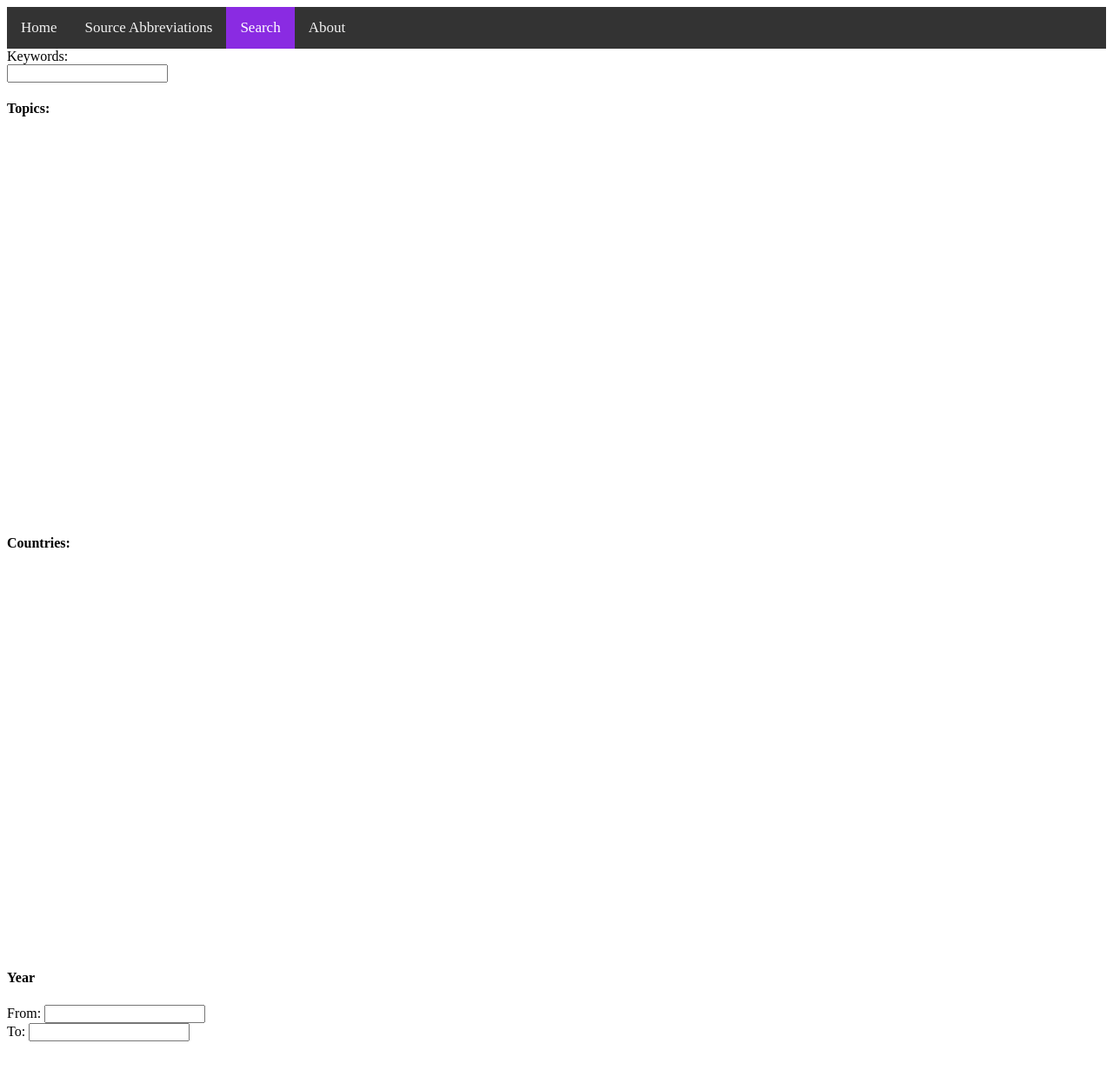
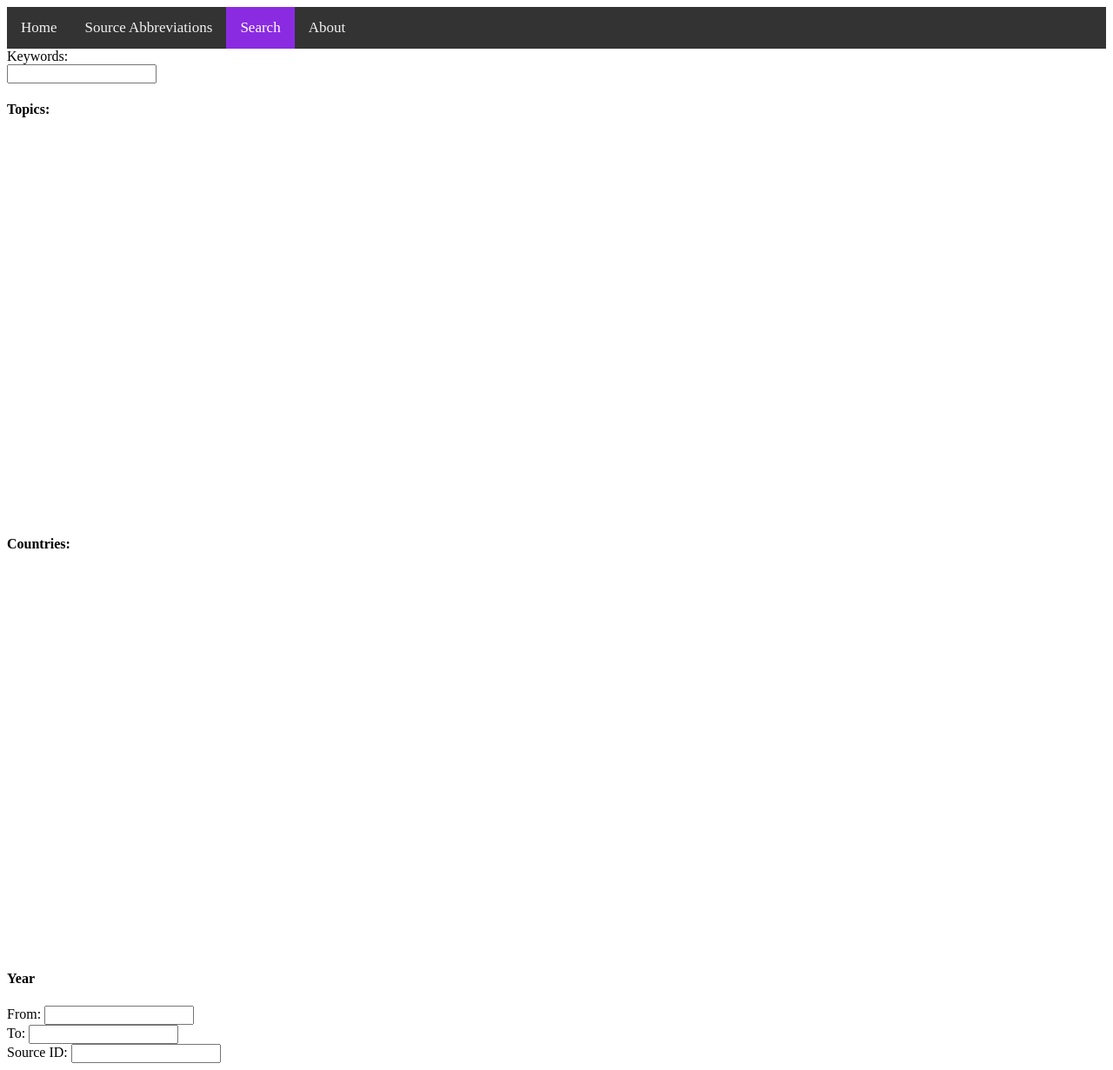
Before and after one commit to hi101000/Source-Closet, a Flask app: page /search in a window 1280 px wide. Shown: the whole page at 87% size. Before the commit the page ends 1198 px from the top, so only its background shows below. Run offline with Flask 3, Linux system fonts and the light colour scheme.

Commit message:
Added another source and cleaned up look of search page a bit

```diff
--- a/static/styles/styles.css
+++ b/static/styles/styles.css
@@ -15,6 +15,7 @@
     bottom: 0;
     left: 0;
     right: 0;
+    background-color: aqua;
 }
 .src_link{
     text-decoration: none;
--- a/templates/index.html
+++ b/templates/index.html
@@ -26,6 +26,8 @@
 <br>
 {% endfor %}
 <footer>
+    <br>
+    <br>
     Copyright IARF, Pikleman 2025
 </footer>
 </body>
--- a/templates/search.html
+++ b/templates/search.html
@@ -7,6 +7,18 @@
         .scrollable-div{
             overflow: auto;
             height: 500px;
+        }
+        h4{
+            font-family: Copperplate, ui-rounded;
+        }
+        p{
+            font-family: Copperplate, ui-rounded;
+        }
+        input{
+            font-family: Copperplate, ui-rounded;
+        }
+        label{
+            font-family: Copperplate, ui-rounded;
         }
     </style>
     <link rel="stylesheet" href="{{ url_for('static', filename='styles/styles.css') }}">
@@ -34,6 +46,8 @@
         <label for="end_yr">To: </label>
         <input type="text" id="end_yr">
     </div>
+    <label for="id">Source ID:</label>
+    <input type="text" id="id">
 </form>
 </body>
 </html>
```
Also changed, not shown: sources.db, 1 other file.
